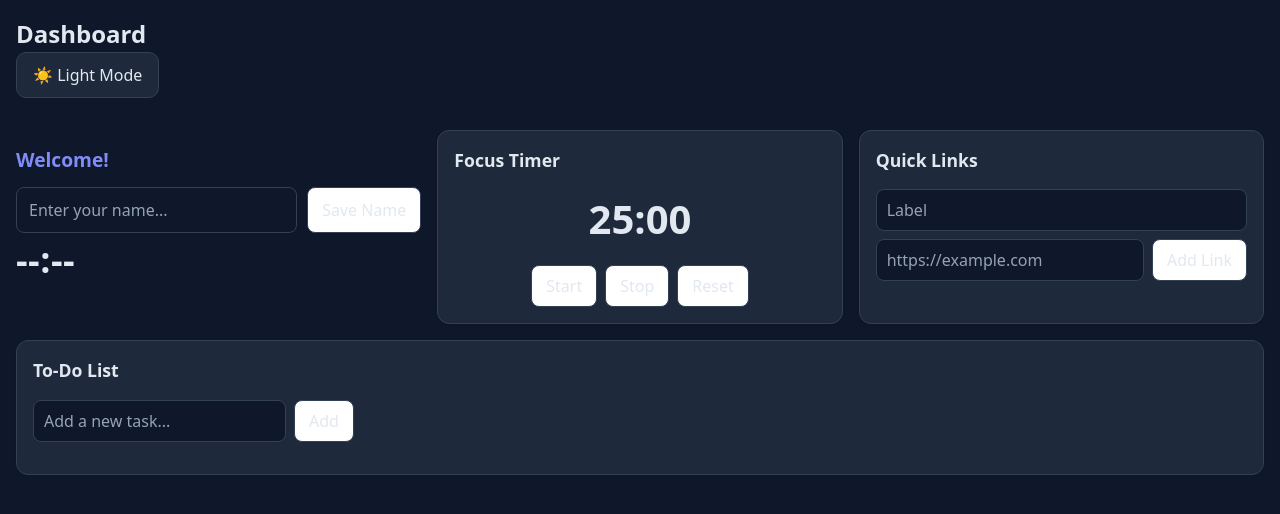
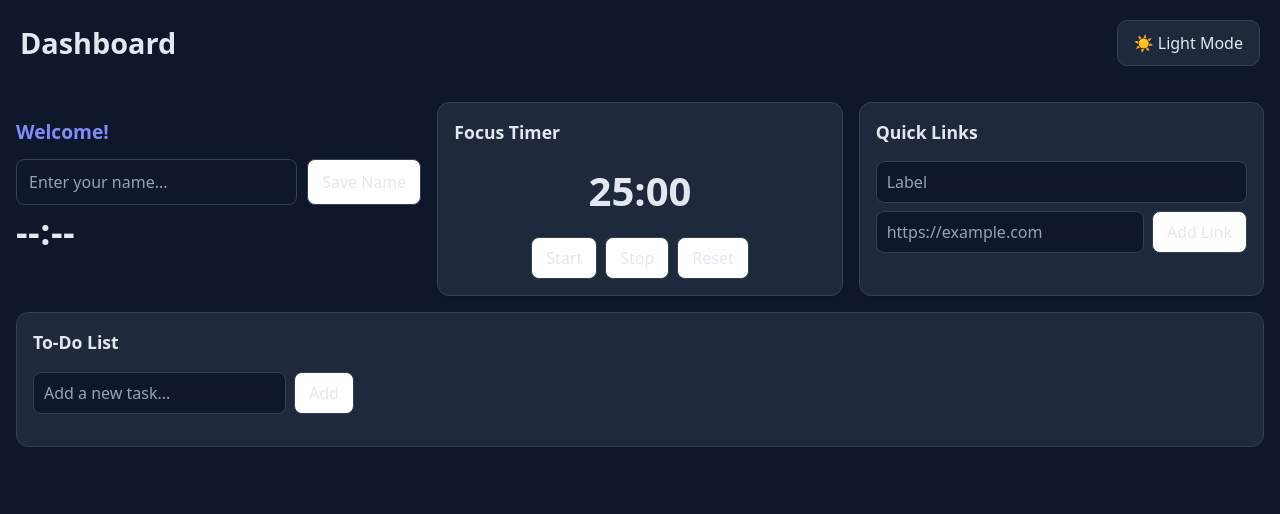
Before and after one commit to HafizG081110/CodingCamp--16November26-Hafiz, a website: page index.html in a window 1280 px wide. Drawn offline with Linux system fonts and the light colour scheme.

Commit message:
css benerin

```diff
--- a/css/style.css
+++ b/css/style.css
@@ -457,6 +457,33 @@ button {
   border-radius: 8px;
   cursor: pointer;
 }
+/* FIX DASHBOARD HEADER */
+
+.app-header {
+  display: flex;
+  justify-content: space-between;
+  align-items: center;
+  flex-direction: row;
+  padding: 20px;
+  gap: 20px;
+}
+
+.app-header h1 {
+  margin: 0;
+  font-size: 1.8rem;
+}
+
+#theme-toggle {
+  flex-shrink: 0;
+  margin: 0;
+}
+
+/* Responsive untuk layar kecil */
+@media (max-width: 600px) {
+  .app-header {
+    flex-wrap: wrap;
+  }
+}
 
 /* Responsive: collapse to a single column on narrow viewports,
  * stacking the sections in source order. */
```
